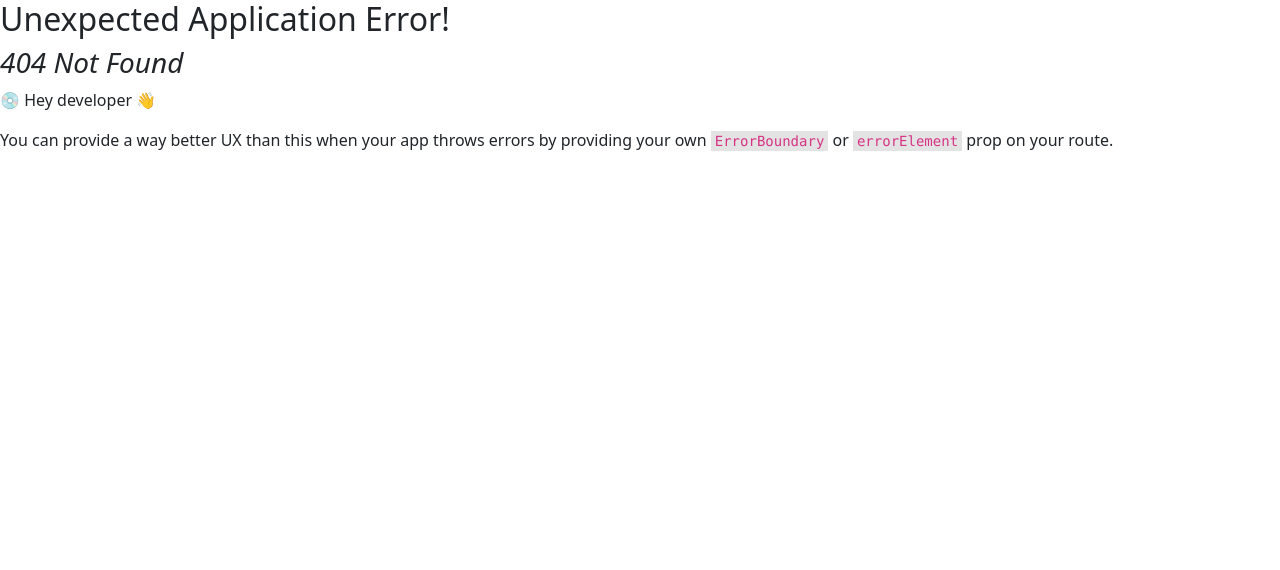
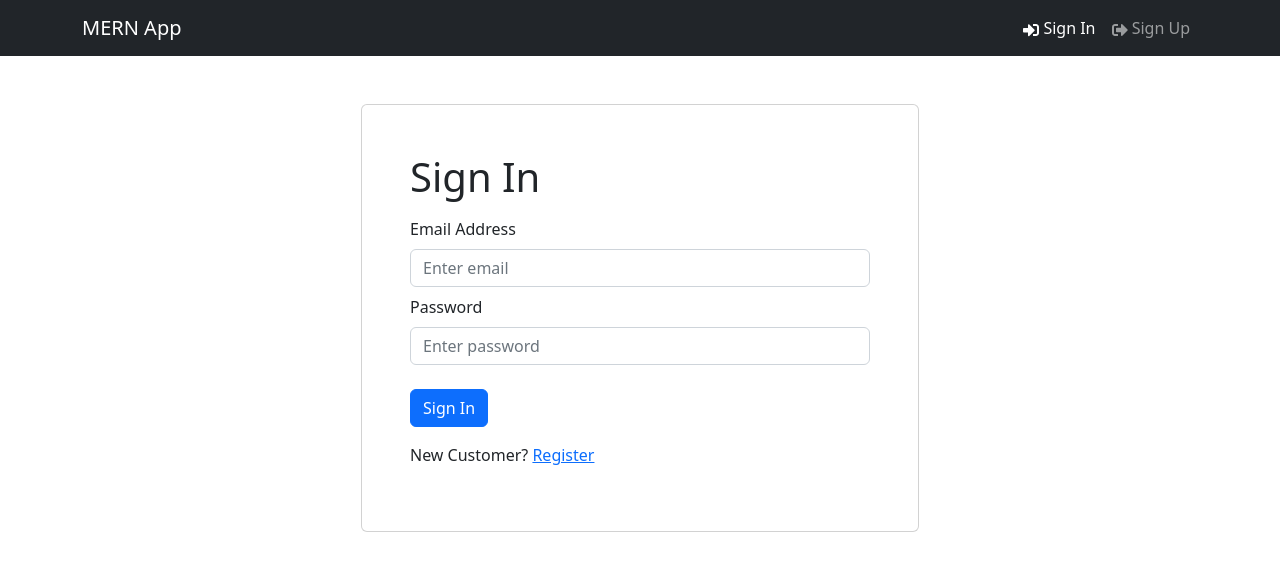
Before and after one commit to nahid111/blog-frontend, a React (Vite) app: page /login in a window 1280 px wide. Before the commit this address had no page. Shown: the top 570 px of the page. Built offline with nearby package versions, Linux system fonts and the light colour scheme.

Commit message:
LoginScreen

```diff
--- /dev/null
+++ b/src/components/FormContainer.jsx
@@ -0,0 +1,15 @@
+import { Container, Row, Col } from "react-bootstrap";
+
+const FormContainer = ({ children }) => {
+  return (
+    <Container>
+      <Row className="justify-content-md-center mt-5">
+        <Col xs={12} md={6} className="card p-5">
+          {children}
+        </Col>
+      </Row>
+    </Container>
+  );
+};
+
+export default FormContainer;
--- a/src/main.jsx
+++ b/src/main.jsx
@@ -10,11 +10,13 @@
 import 'bootstrap/dist/css/bootstrap.min.css'
 import './index.css'
 import HomeScreen from './screens/HomeScreen'
+import LoginScreen from './screens/LoginScreen.jsx'
 
 const router = createBrowserRouter(
   createRoutesFromElements(
     <Route path='/' element={<App />}>
       <Route index={true} path='/' element={<HomeScreen />} />
+      <Route path='/login' element={<LoginScreen />} />
     </Route>
   )
 );
--- /dev/null
+++ b/src/screens/LoginScreen.jsx
@@ -0,0 +1,54 @@
+import { useState } from "react";
+import { Link } from "react-router-dom";
+import { Form, Button, Row, Col } from "react-bootstrap";
+import FormContainer from "../components/FormContainer";
+
+const LoginScreen = () => {
+  const [email, setEmail] = useState("");
+  const [password, setPassword] = useState("");
+
+  const submitHandler = async (e) => {
+    e.preventDefault();
+    console.log(email, password);
+  };
+
+  return (
+    <FormContainer>
+      <h1>Sign In</h1>
+
+      <Form onSubmit={submitHandler}>
+        <Form.Group className="my-2" controlId="email">
+          <Form.Label>Email Address</Form.Label>
+          <Form.Control
+            type="email"
+            placeholder="Enter email"
+            value={email}
+            onChange={(e) => setEmail(e.target.value)}
+          ></Form.Control>
+        </Form.Group>
+
+        <Form.Group className="my-2" controlId="password">
+          <Form.Label>Password</Form.Label>
+          <Form.Control
+            type="password"
+            placeholder="Enter password"
+            value={password}
+            onChange={(e) => setPassword(e.target.value)}
+          ></Form.Control>
+        </Form.Group>
+
+        <Button type="submit" variant="primary" className="mt-3">
+          Sign In
+        </Button>
+      </Form>
+
+      <Row className="py-3">
+        <Col>
+          New Customer? <Link to={`/register`}>Register</Link>
+        </Col>
+      </Row>
+    </FormContainer>
+  );
+};
+
+export default LoginScreen;
```
